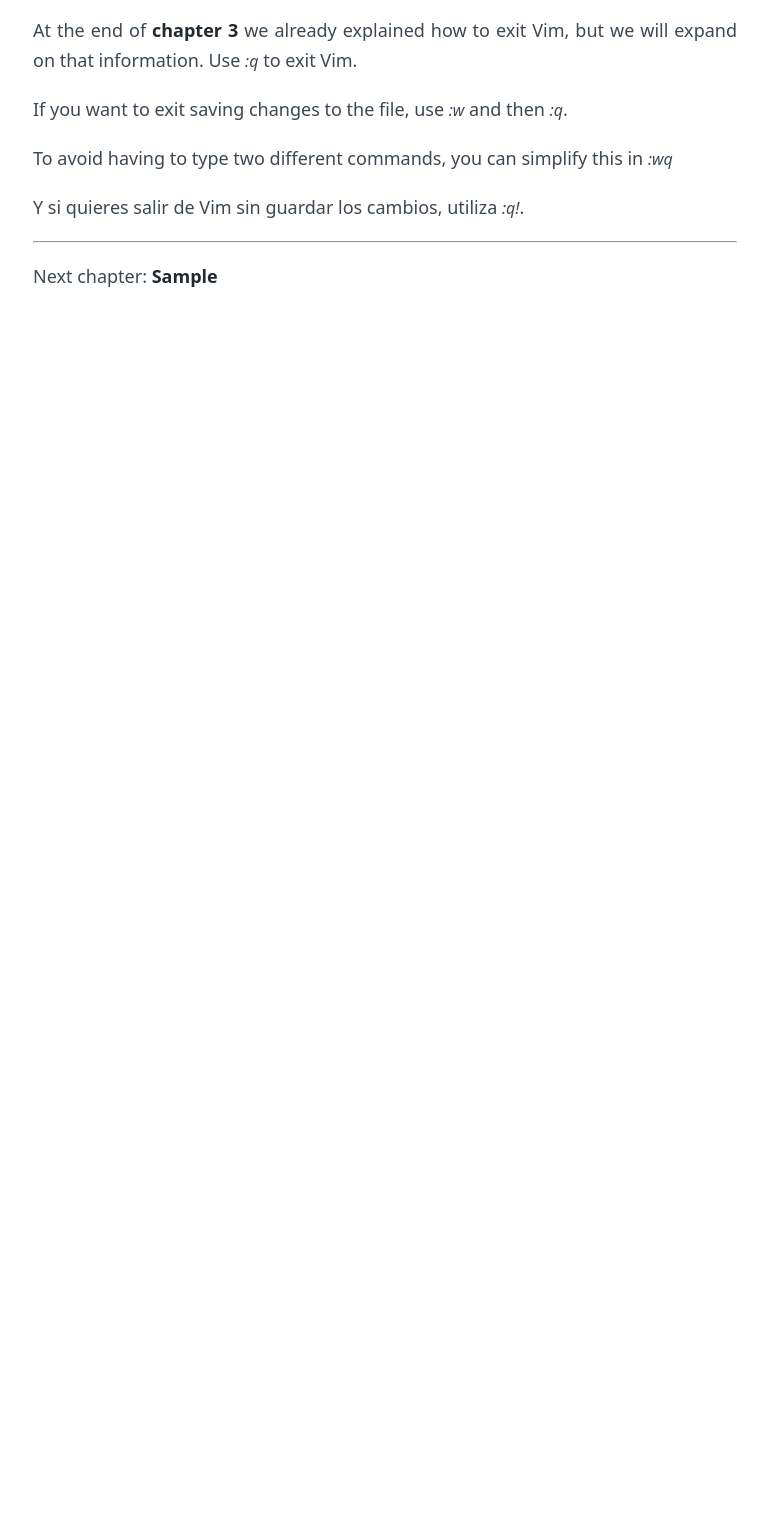
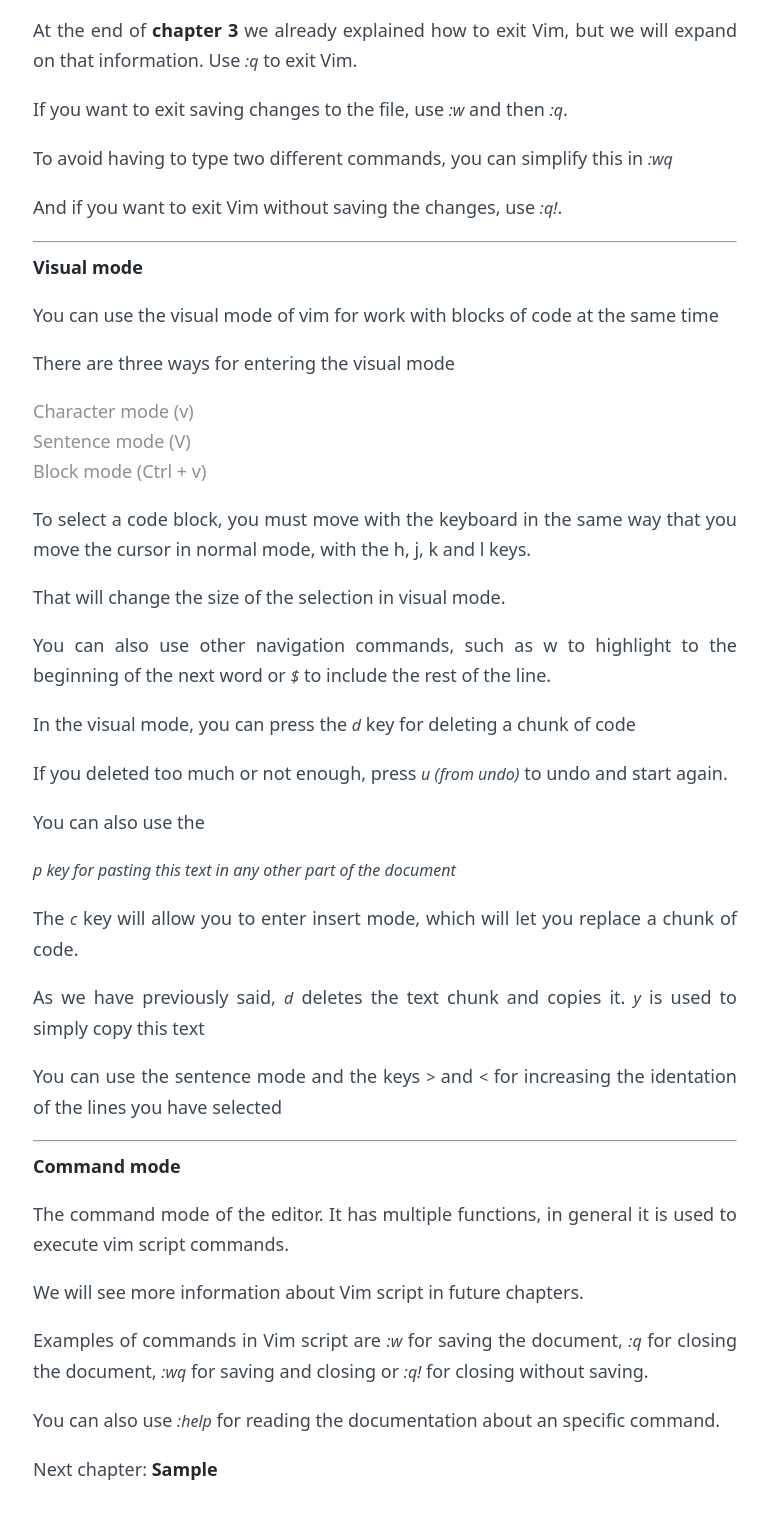
Before and after one commit to pablocorbalann/vimmasterguide, a Flask app: template templates/chapters/4.html in a window 1280 px wide. Shown: the part 1396-2914 px from the top of the page, without its empty margins (87-856 px from the left). Before the commit the page ends 1683 px from the top, so only its background shows below. Run offline with Flask 2, Linux system fonts and the light colour scheme; the template is opened without the code that fills it: most values are stand-ins (such as "Sample title", 1, 10 or a date in 2020).

Commit message:
feat: chapter 4 finished

```diff
--- a/templates/chapters/4.html
+++ b/templates/chapters/4.html
@@ -22,6 +22,29 @@
 <p>At the end of <a href="{{ url_for('chapter', cid=3) }}">chapter 3</a> we already explained how to exit Vim, but we will expand on that information. Use <span class="clarification">:q</span> to exit Vim.</p>
 <p>If you want to exit saving changes to the file, use <span class="clarification">:w</span> and then <span class="clarification">:q</span>.</p>
 <p>To avoid having to type two different commands, you can simplify this in <span class="clarification">:wq</span></p>
-<p>Y si quieres salir de Vim sin guardar los cambios, utiliza <span class="clarification">:q!</span>.</p>
+<p>And if you want to exit Vim without saving the changes, use <span class="clarification">:q!</span>.</p>
 <hr>
+<h3>Visual mode</h3>
+<p>You can use the visual mode of vim for work with blocks of code at the same time<p>
+<p>There are three ways for entering the visual mode<p>
+<ol>
+  <li class="v-li chapter-a">Character mode (v)</li>
+  <li class="v-li chapter-a">Sentence mode (V)</li>
+  <li class="v-li chapter-a">Block mode (Ctrl + v)</li>
+<ol>
+<p>To select a code block, you must move with the keyboard in the same way that you move the cursor in normal mode, with the h, j, k and l keys.</p>
+<p>That will change the size of the selection in visual mode.</p>
+<p>You can also use other navigation commands, such as <span="clarification">w</span> to highlight to the beginning of the next word or <span class="clarification">$</span> to include the rest of the line.</p>
+<p>In the visual mode, you can press the <span class="clarification">d</span> key for deleting a chunk of code</p>
+<p>If you deleted too much or not enough, press <span class="clarification">u (from undo)</span> to undo and start again.</p>
+<p>You can also use the <p class="clarification">p</span> key for pasting this text in any other part of the document</p>
+<p>The <span class="clarification">c</span> key will allow you to enter insert mode, which will let you replace a chunk of code.</p>
+<p>As we have previously said, <span class="clarification">d</span> deletes the text chunk and copies it. <span class="clarification">y</span> is used to simply copy this text</p>
+<p>You can use the sentence mode and the keys <span class="clarification">></span> and <span class="clarification"><</span> for increasing the identation of the lines you have selected</p>
+<hr>
+<h3>Command mode</h3>
+<p>The command mode of the editor. It has multiple functions, in general it is used to execute vim script commands.</p>
+<p>We will see more information about Vim script in future chapters.</p>
+<p>Examples of commands in Vim script are <span class="clarification">:w</span> for saving the document, <span class="clarification">:q</span> for closing the document, <span class="clarification">:wq</span> for saving and closing or <span class="clarification">:q!</span> for closing without saving.</p>
+<p>You can also use <span class="clarification">:help</span> for reading the documentation about an specific command.</p>
 {% endblock post %}
--- a/templates/main.html
+++ b/templates/main.html
@@ -12,7 +12,7 @@
   <link rel="stylesheet" href="{{ url_for('static', filename='css/style.css') }}">
   <link rel="icon" href="{{ url_for('static', filename='images/logo.png') }}">
   {% if title %}
-  <title>VMG · {{ title }}</title>
+  <title>{{ title }} · vim master guide</title>
   {% else %}
   <title>VMG</title>
   {% endif %}
```
Also changed, not shown: app.py (line endings or trailing spaces).
